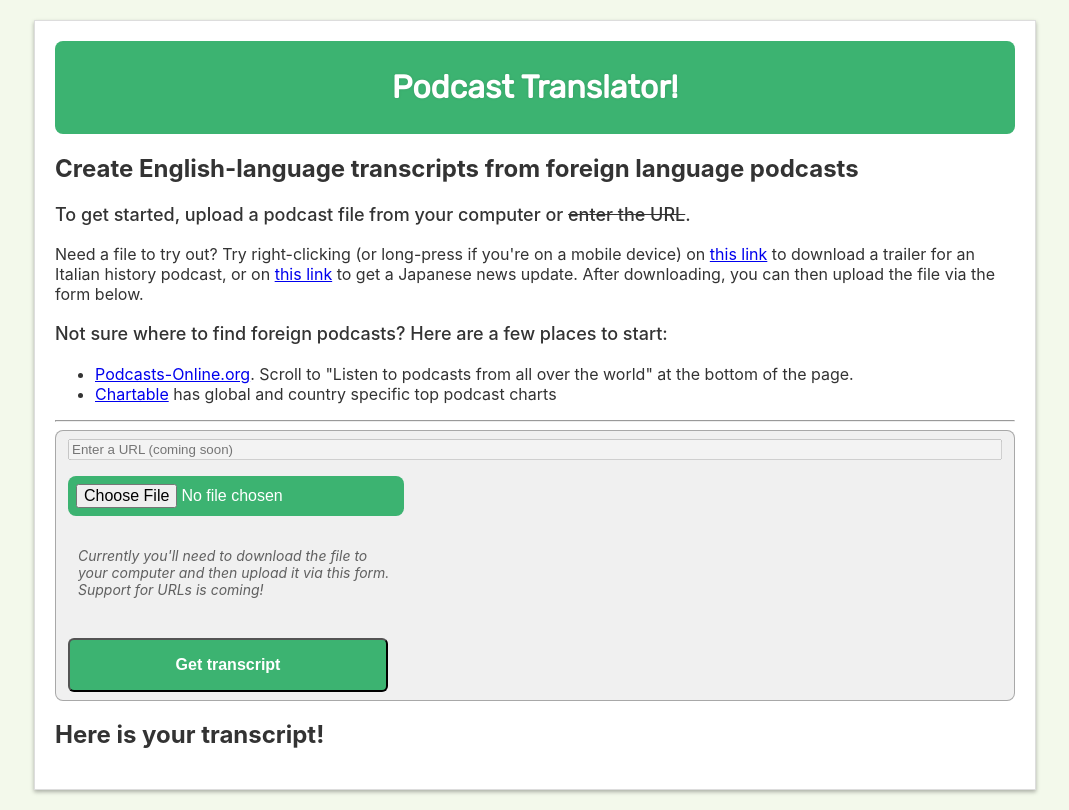
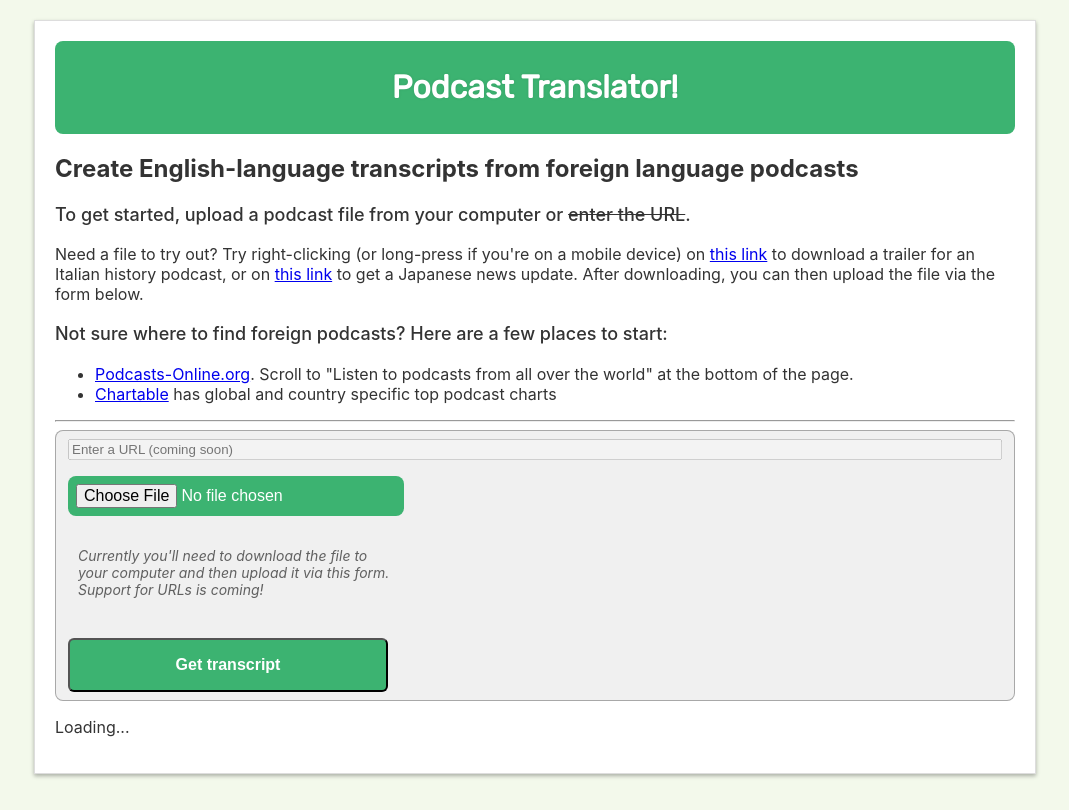
Before and after one commit to melkes/capstone-proposal, a React (Create React App) app: page / in a window 1280 px wide. Shown: the whole page, without its empty margins (105-1174 px from the left). Built offline with nearby package versions, Linux system fonts and the light colour scheme.

Commit message:
Hide DisplayTranscript until API response

```diff
--- a/src/components/AppController.js
+++ b/src/components/AppController.js
@@ -7,15 +7,24 @@ function AppController() {
   console.log('Rendering AppController');
   console.log('AppController state', transcript);
 
+  const [transcriptReady, setTranscriptReady] = useState(false);
+
   const handleSetTranscript = (transcript) => {
     setTranscript(transcript);
   };
 
   return (
     <div>
-      <PodcastForm handleSetTranscript={handleSetTranscript} />
+      <PodcastForm
+        handleSetTranscript={handleSetTranscript}
+        setTranscriptReady={setTranscriptReady}
+        />
 
-      <DisplayTranscript transcript={transcript} />
+      {transcriptReady ? (
+        <DisplayTranscript transcript={transcript} />
+      ) : (
+        <p>Loading...</p>
+      )}
     </div>
   );
 }
--- a/src/components/PodcastForm.js
+++ b/src/components/PodcastForm.js
@@ -59,6 +59,7 @@ function PodcastForm(props) {
       const transcript = data.text;
       // Pass transcript back to parent
       props.handleSetTranscript(transcript);
+      props.setTranscriptReady(true);
     })
     .then(data => console.log(data))
     .catch((error) => console.error('Error:', error));
```
